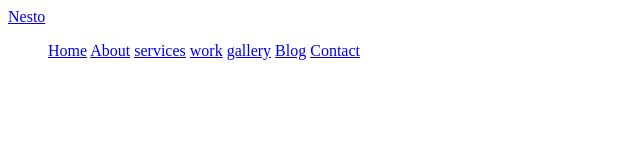
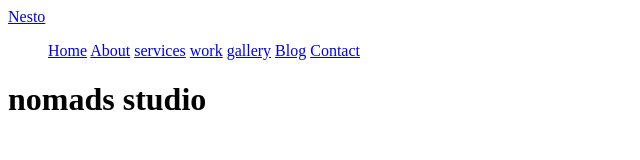
Before and after one commit to aminaroyal/nomads-photography, a plain HTML site: page index.html in a window 1280 px wide. Shown: the whole page, without its empty margins (0-640 px from the left). Drawn offline with Linux system fonts and the light colour scheme.

Commit message:
add title

```diff
--- a/index.html
+++ b/index.html
@@ -20,16 +20,14 @@
     <a href="#">Home</a>
    <a href="#">About</a>
     <a href="#">services</a>
-  <a href="#">work</a>
+    <a href="#">work</a>
     <a href="#">gallery</a>
-  <a href="#">Blog</a>
+    <a href="#">Blog</a>
     <a href="#">Contact</a>
-
     </ul>
 
-    </ul>
-
-    </ul>
+    <!-- hero small section title -->
+    <h1>nomads studio</h1>
 
 </body>
 </html>
```
